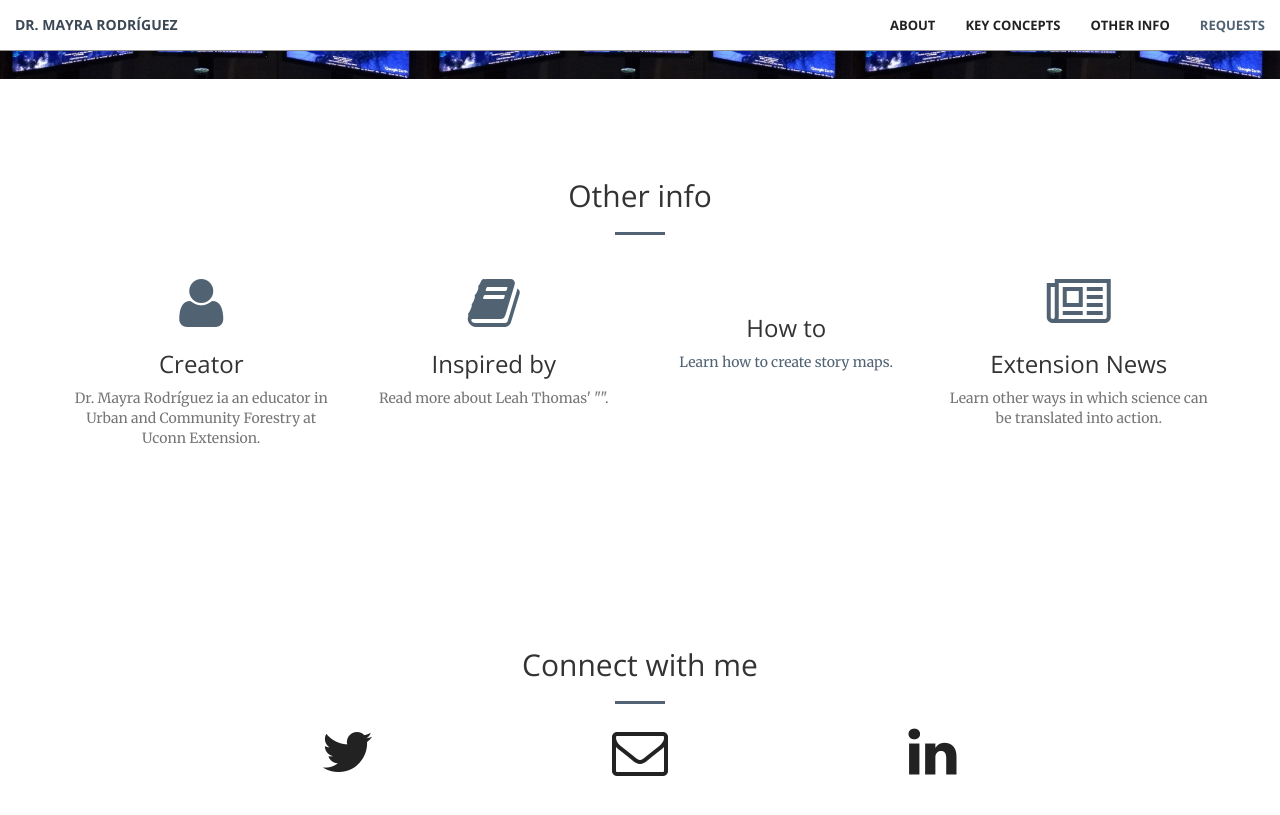
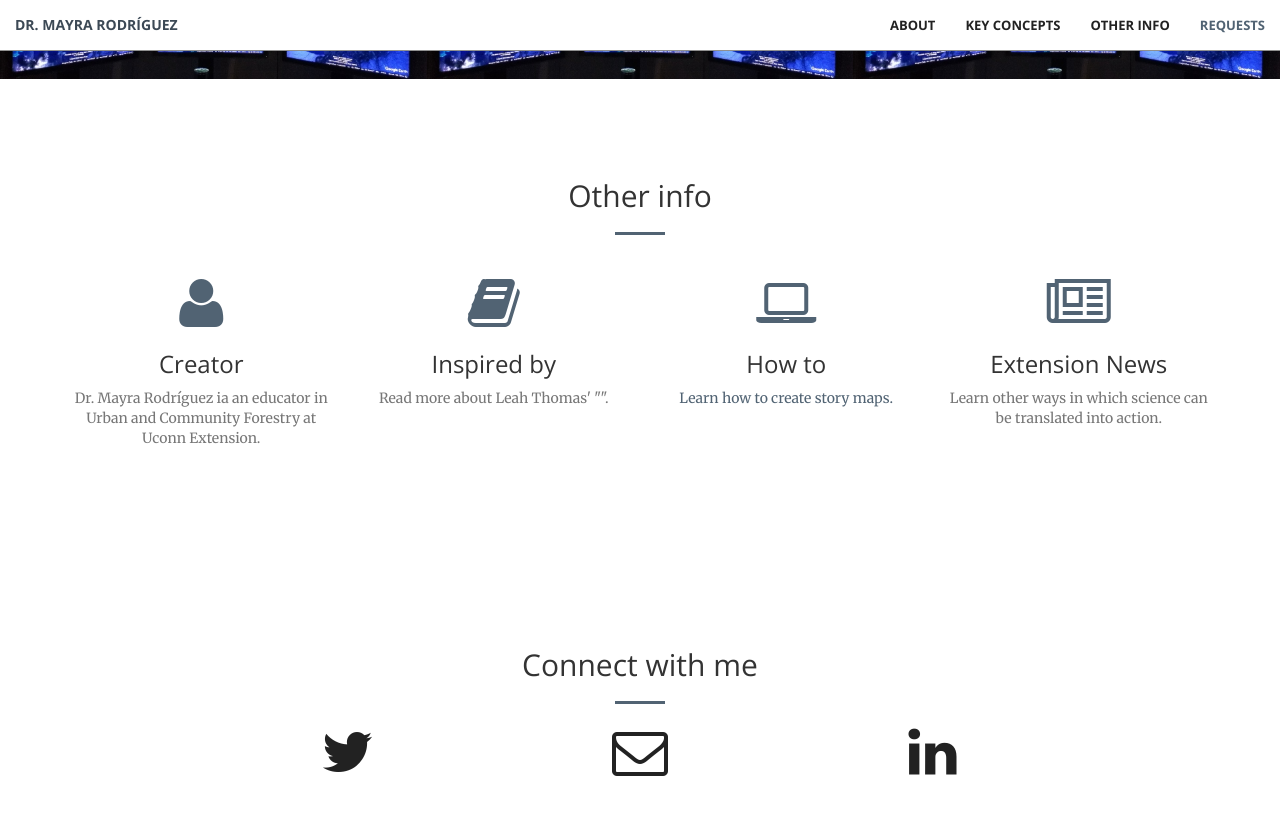
Before and after one commit to peopleandplanet/peopleandplanet.github.io, a Jekyll site: the page built from index.html, in a window 1280 px wide and 900 px high, scrolled down 2795 px. Shown: the top 815 px of the window. Built offline with Jekyll 4.4.1, drawn with Linux system fonts in a browser that asks for light colours.

Commit message:
Update services.html

```diff
--- a/_includes/services.html
+++ b/_includes/services.html
@@ -25,7 +25,7 @@
             </div>
             <div class="col-lg-3 col-md-6 text-center">
                 <div class="service-box">
-                    <i class="fa fa-4x fa-map wow bounceIn text-primary" data-wow-delay=".1s"></i>
+                    <i class="fa fa-4x fa-laptop wow bounceIn text-primary" data-wow-delay=".1s"></i>
                     <h3>How to</h3>
                     <a href="">Learn how to create story maps.</a>
                 </div>
```
